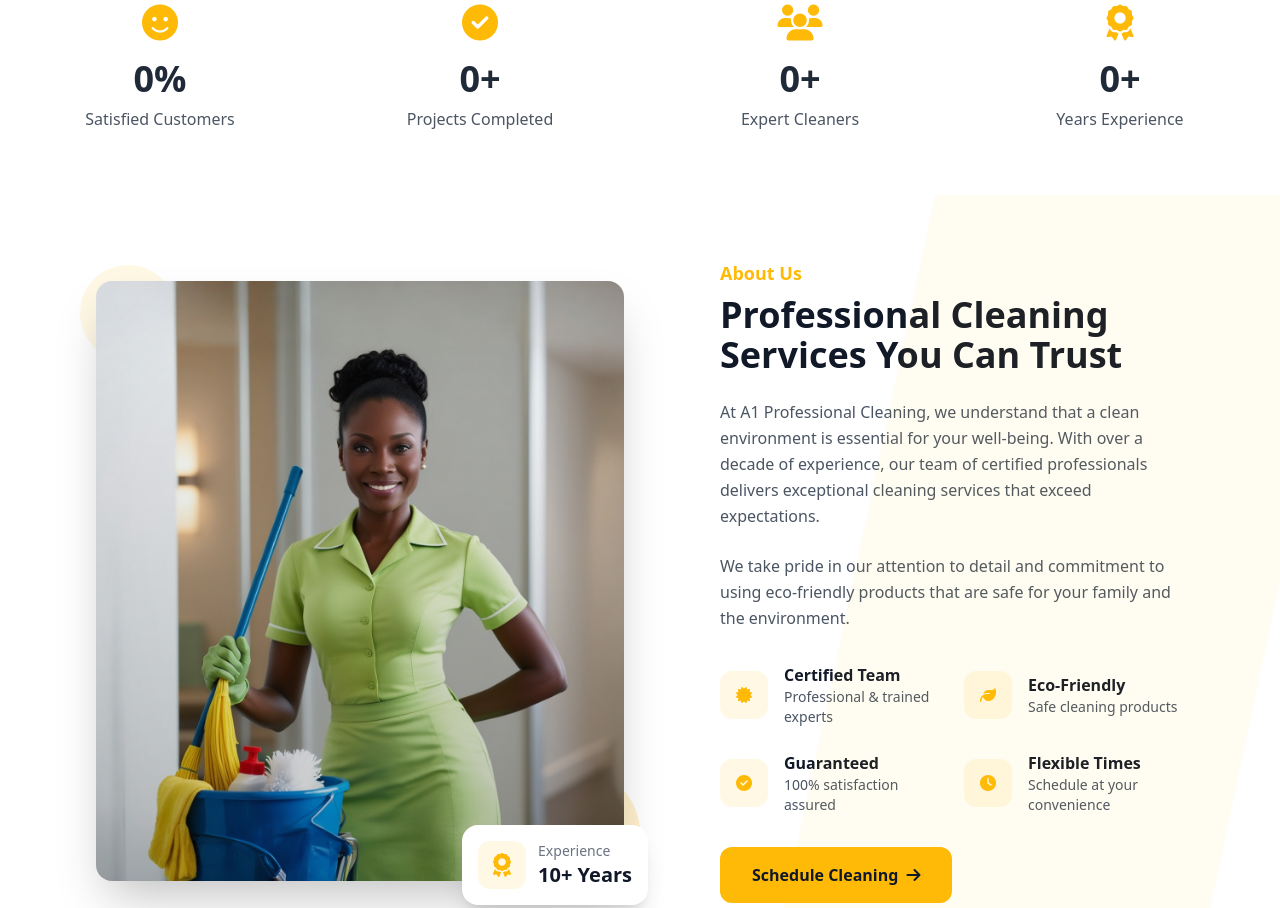
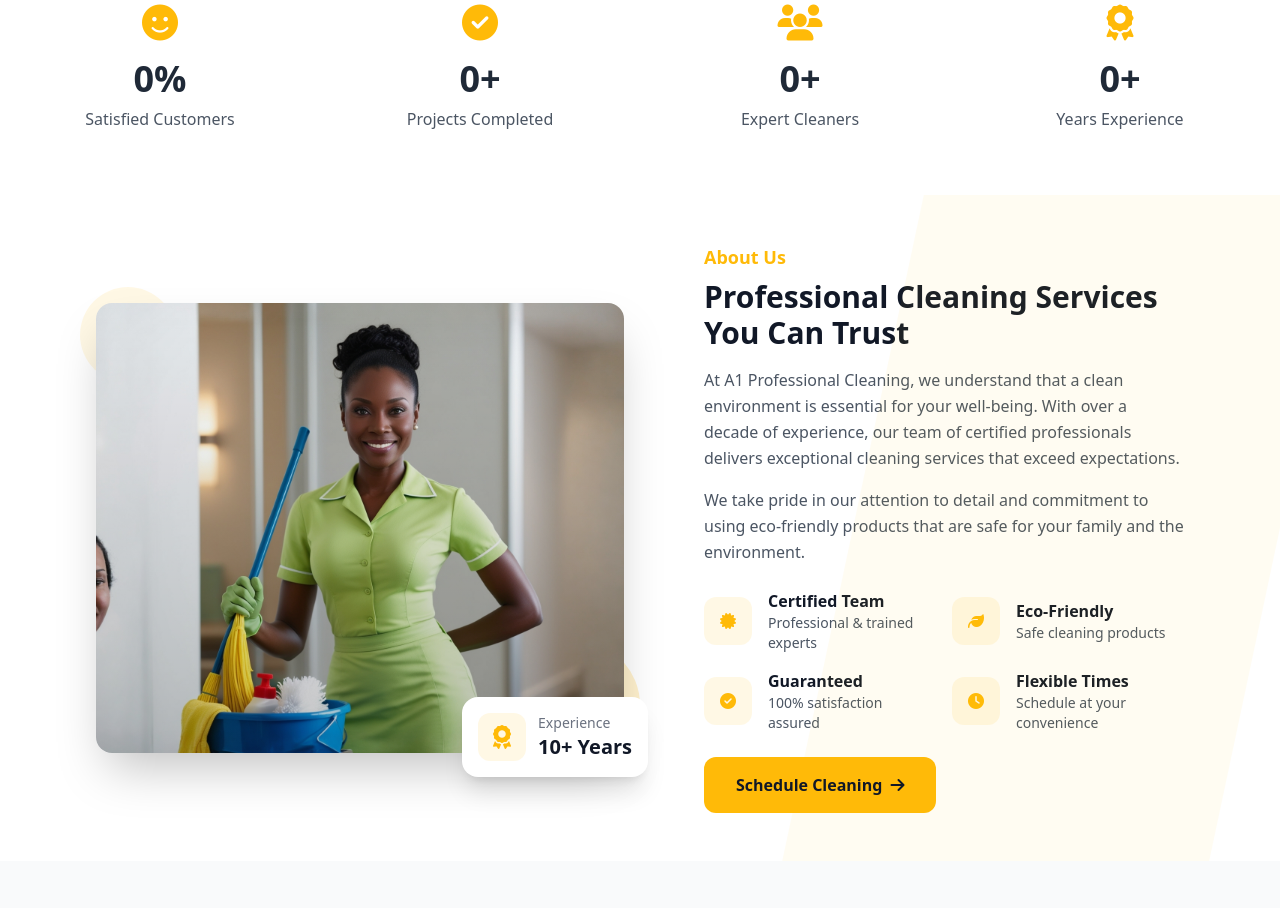
Before and after one commit to nyagooh/A1proffesional-cleaning, a website: page index.html in a window 1280 px wide. Shown: the part 861-1769 px from the top of the page. Drawn offline with nearby package versions, Linux system fonts and the light colour scheme.

Commit message:
update about section by make it small

```diff
--- a/index.html
+++ b/index.html
@@ -73,7 +73,7 @@
                 <!-- Small Label -->
                 <div class="inline-flex items-center gap-2 bg-[#FFBA08] text-[#003A1B] px-4 py-2 rounded-full text-sm font-medium mb-6">
                     <i class="fas fa-sparkles"></i>
-                    <span>Professional Cleaning Service</span>
+                    <span>A1 Professional Cleaning Service</span>
                 </div>
 
                 <h1 class="text-5xl md:text-6xl font-bold leading-tight mb-6">
@@ -82,18 +82,6 @@
                 </h1>
                 <p class="text-lg md:text-xl text-gray-100 mb-10 max-w-xl leading-relaxed">Transform your space with our premium cleaning services. We deliver excellence in every detail, ensuring your environment sparkles with freshness.</p>
 
-                <style>
-                    .clip-path-curved {
-                        clip-path: polygon(20% 0%, 100% 0%, 100% 100%, 0% 100%);
-                    }
-                    @keyframes float {
-                        0%, 100% { transform: translateY(0); }
-                        50% { transform: translateY(-10px); }
-                    }
-                    .animate-float {
-                        animation: float 3s ease-in-out infinite;
-                    }
-                </style>
 
                 <!-- CTA Buttons -->
                 <div class="flex flex-wrap gap-6 items-center">
@@ -171,7 +159,7 @@
      </section>
 
     <!-- About Area -->
-    <section id="about" class="py-16 relative overflow-hidden">
+    <section id="about" class="py-12 relative overflow-hidden">
         <!-- Background Decoration -->
         <div class="absolute top-0 right-0 w-1/3 h-full bg-[#FFBA08]/5 -skew-x-12"></div>
 
@@ -183,7 +171,7 @@
                         <!-- Main Image -->
                         <div class="relative z-10">
                             <img src="images/Default_depict_a_warm_and_dignified_Black_woman_in_her_mid30s_0.jpg" alt="A1 Professional Cleaning Team at Work"
-                                 class="w-full h-[600px] object-cover rounded-2xl shadow-2xl transform hover:scale-[1.02] transition-transform duration-300">
+                                 class="w-full h-[450px] object-cover rounded-2xl shadow-2xl transform hover:scale-[1.02] transition-transform duration-300">
                             <!-- Image Overlay -->
                             <div class="absolute inset-0 bg-gradient-to-t from-black/20 to-transparent rounded-2xl"></div>
                         </div>
@@ -208,13 +196,13 @@
 
                 <!-- Right Content -->
                 <div class="w-full lg:w-1/2 px-4">
-                    <div class="lg:pl-16">
-                        <div class="mb-8">
+                    <div class="lg:pl-12">
+                        <div class="mb-6">
                             <span class="text-[#FFBA08] font-semibold text-lg">About Us</span>
-                            <h2 class="text-4xl font-bold text-gray-900 mt-2 mb-6">
+                            <h2 class="text-3xl font-bold text-gray-900 mt-2 mb-4">
                                 Professional Cleaning Services You Can Trust
                             </h2>
-                            <p class="text-gray-600 leading-relaxed mb-6">
+                            <p class="text-gray-600 leading-relaxed mb-4">
                                 At A1 Professional Cleaning, we understand that a clean environment is essential for your well-being. With over a decade of experience, our team of certified professionals delivers exceptional cleaning services that exceed expectations.
                             </p>
                             <p class="text-gray-600 leading-relaxed">
@@ -223,7 +211,7 @@
                         </div>
 
                         <!-- Features List -->
-                        <div class="grid grid-cols-1 md:grid-cols-2 gap-6 mb-8">
+                        <div class="grid grid-cols-1 md:grid-cols-2 gap-4 mb-6">
                             <div class="flex items-center gap-4">
                                 <div class="w-12 h-12 bg-[#FFBA08]/10 rounded-xl flex items-center justify-center flex-shrink-0">
                                     <i class="fas fa-certificate text-[#FFBA08]"></i>
```
